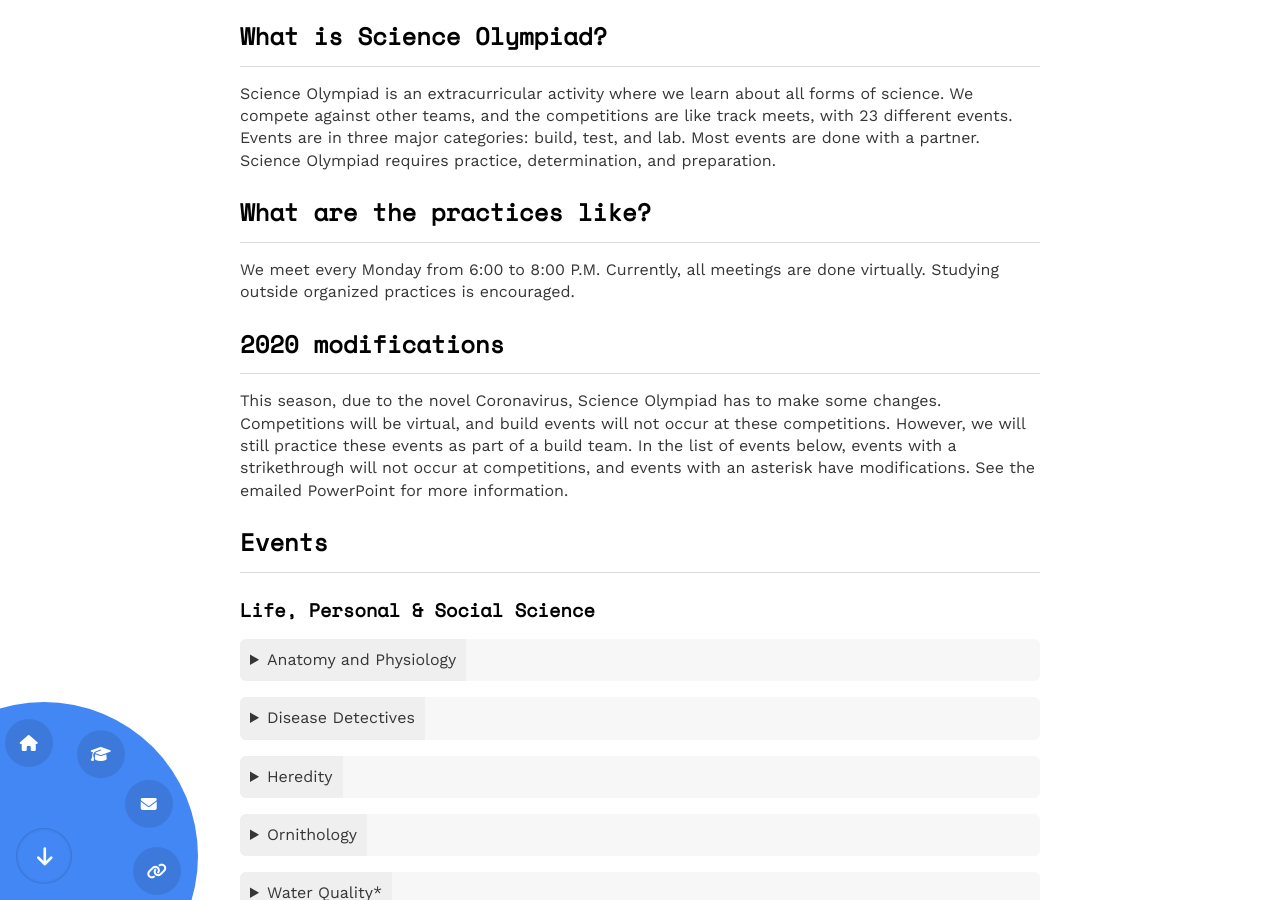
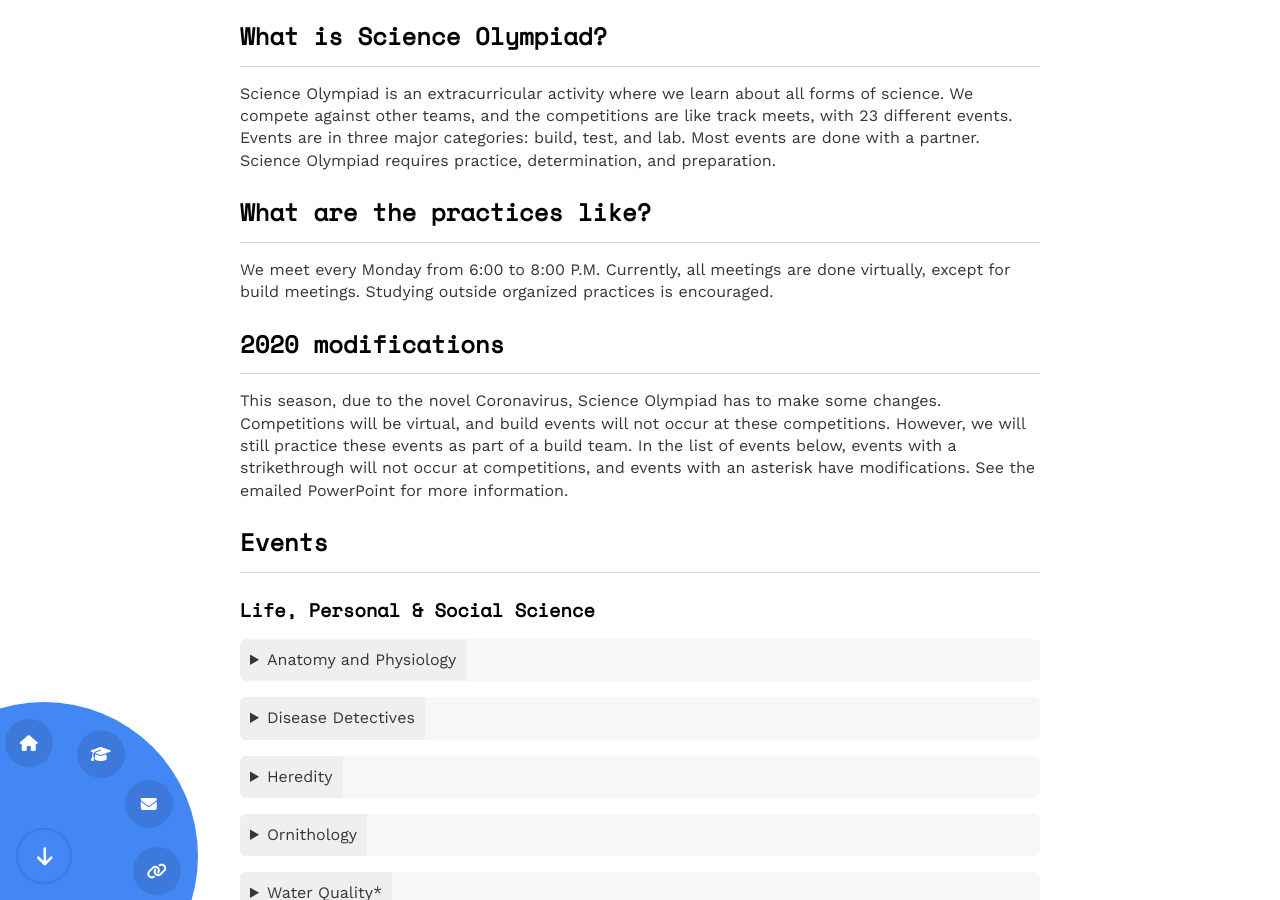
Before and after one commit to HMSSO/SciOly-Website, a Jekyll site: the page built from index.md, in a window 1280 px wide and 900 px high, scrolled down 679 px. Built offline with Jekyll 4.4.1, drawn with Linux system fonts in a browser that asks for light colours; nearby versions of some CDN libraries.

Commit message:
Update index.md

```diff
--- a/index.md
+++ b/index.md
@@ -7,27 +7,27 @@
 <p><strong>Please contact Dr. Renna at <a href="mailto:jrenna@uakron.edu">jrenna@uakron.edu</a> if you have any questions.</strong></p>
 <h2>Latest News</h2>
 <hr />
-
 <script src="//rss.bloople.net/?url=https%3A%2F%2Fscioly-blog.netlify.app%2Ffeed.xml&detail=20&limit=2&showtitle=false&type=js"></script>
 <noscript>
 <p>Your browser does not support JavaScript. Visit <a href="https://scioly-blog.netlify.app">scioly-blog.netlify.app</a> for news about HMS SciOly.</p>
 </noscript>
 <p style="text-align: right;"><a href="https://scioly-blog.netlify.app"> See more news </a></p>
+
 <h2> What is Science Olympiad? </h2>
 <hr />
 <p> Science Olympiad is an extracurricular activity where we learn about all forms of science. We compete against other teams, and the competitions are like track meets, with 23 different events. Events are in three major categories: build, test, and lab. Most events are done with a partner. Science Olympiad requires practice, determination, and preparation. </p>
+
 <h2> What are the practices like? </h2>
 <hr />
-<p>We meet every Monday from 6:00 to 8:00 P.M. Currently, all meetings are done virtually. Studying outside organized practices is encouraged.</p>
+<p>We meet every Monday from 6:00 to 8:00 P.M. Currently, all meetings are done virtually, except for build meetings. Studying outside organized practices is encouraged.</p>
+
 <h2>2020 modifications</h2>
 <hr>
 <p>This season, due to the novel Coronavirus, Science Olympiad has to make some changes. Competitions will be virtual, and build events will not occur at these competitions. However, we will still practice these events as part of a build team. In the list of events below, events with a strikethrough will not occur at competitions, and events with an asterisk have modifications. See the emailed PowerPoint for more information. </p>
 
 <h2>Events
  </h2>
-
 <!-- begin event descriptions -->
-
 <div>
 <hr />
 <h3> Life, Personal & Social Science
@@ -35,7 +35,6 @@
 <details>
 <summary> Anatomy and Physiology
 </summary>
-
 <p>
 Participants will be assessed on their understanding of the anatomy and physiology for the human Skeletal, Muscular and Integumentary systems. This season, it will cover the Skeletal, Muscular, and Integumentary systems.
 </p>
```
